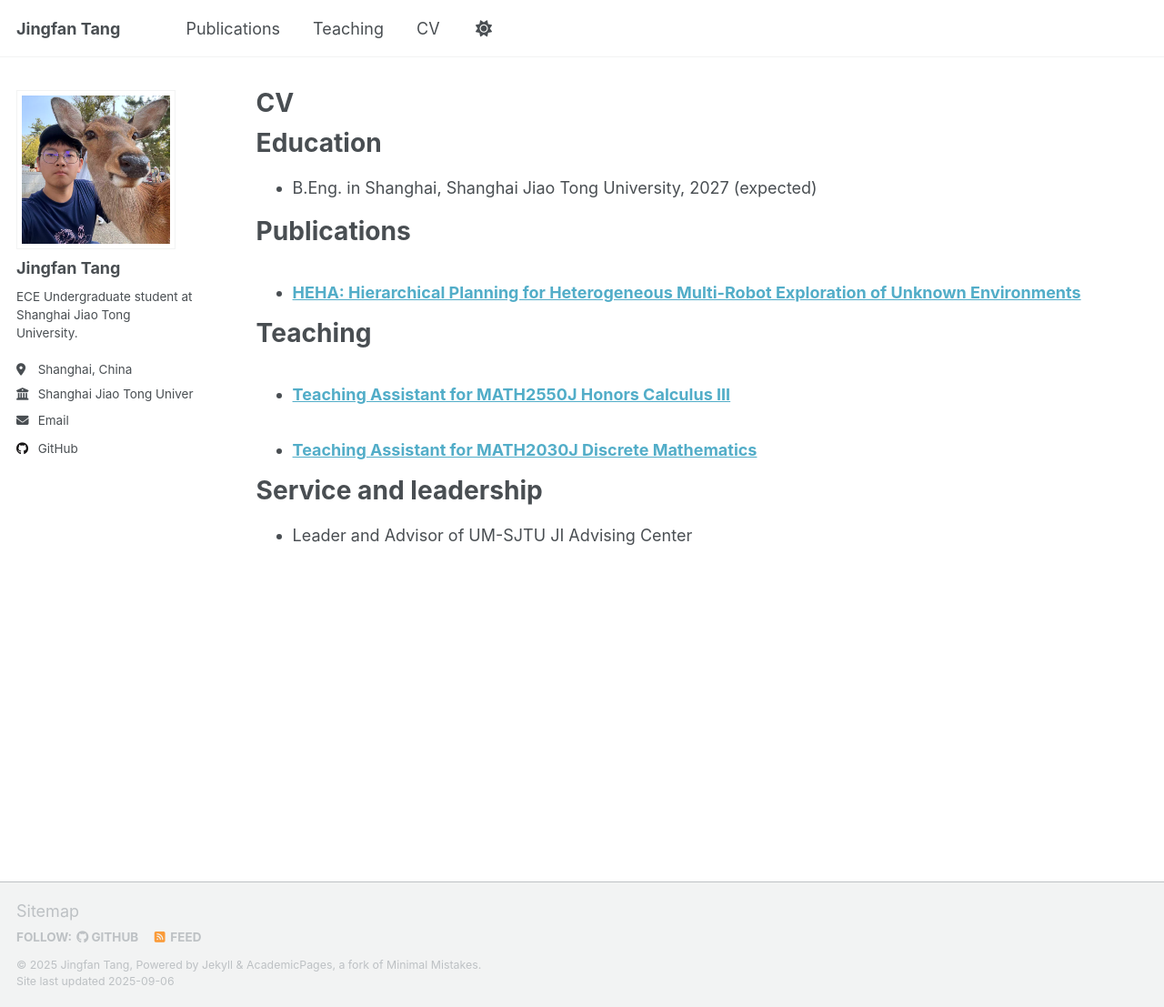
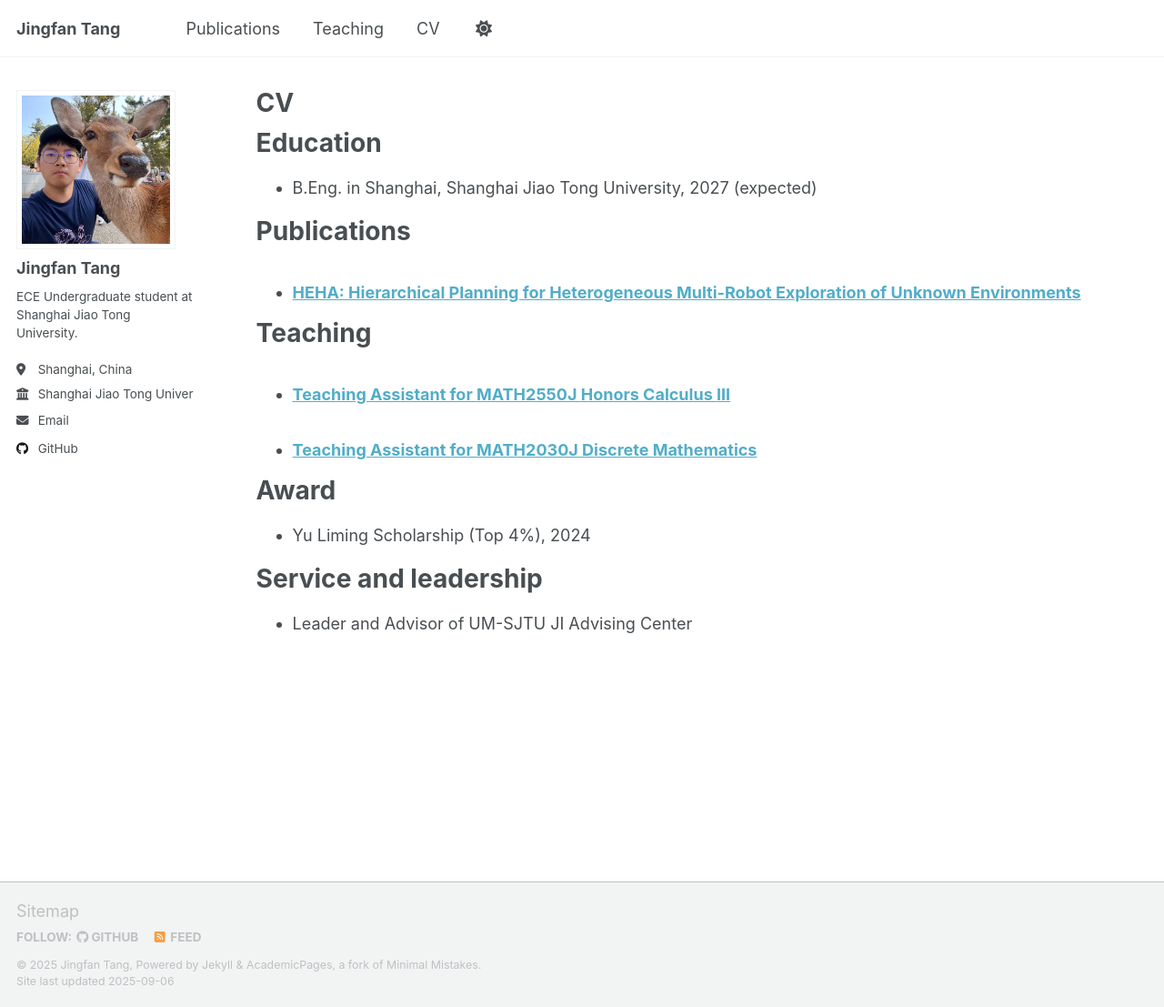
Before and after one commit to tangjingfan/tangjingfan.github.io, a Jekyll site: the page built from _pages/cv.md, in a window 1280 px wide and 1107 px high. Shown: the whole window at 91% size. Built offline with Jekyll 4.4.1, drawn with Linux system fonts in a browser that asks for light colours; a script that is not in the unit is left out.

Commit message:
feat: update award

```diff
--- a/_pages/cv.md
+++ b/_pages/cv.md
@@ -57,6 +57,10 @@ Teaching
     {% include archive-single-cv.html %}
   {% endfor %}</ul>
 
+Award
+=====
+* Yu Liming Scholarship (Top 4%), 2024
+
 Service and leadership
 ======
 * Leader and Advisor of UM-SJTU JI Advising Center
```
